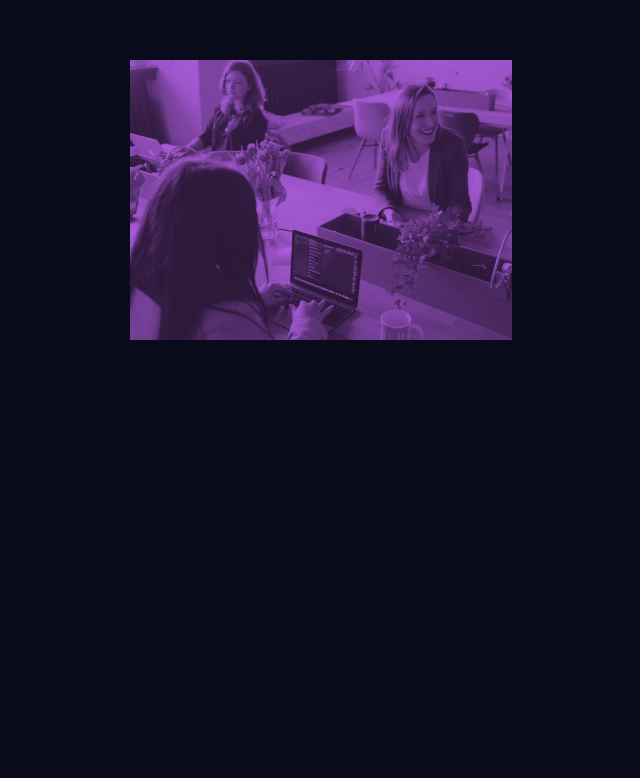
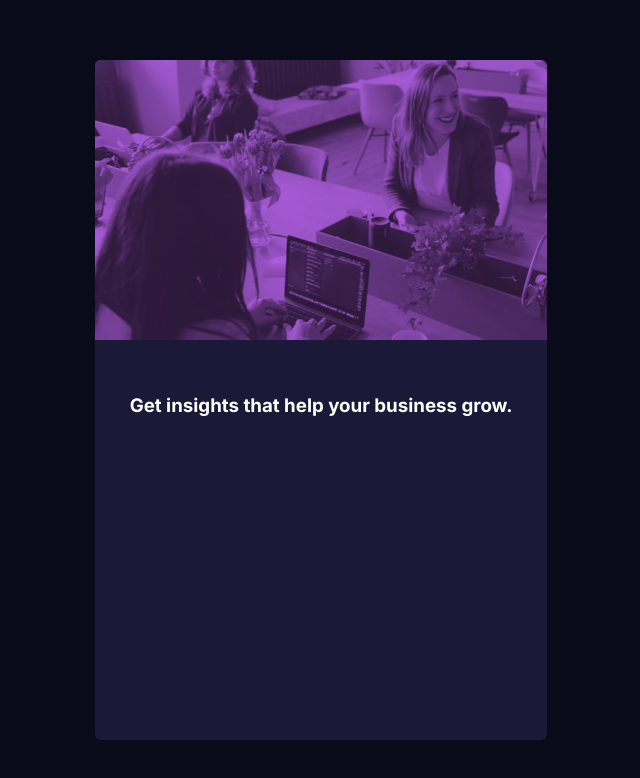
Before and after one commit to AhmedElaguab/stats-preview-card-component, a Next.js app: page / in a window 1280 px wide. Shown: the top 778 px of the page, without its empty margins (319-959 px from the left). Built offline with nearby package versions, Linux system fonts and the light colour scheme.

Commit message:
add card body styles

```diff
--- a/components/Card/Card.jsx
+++ b/components/Card/Card.jsx
@@ -11,7 +11,12 @@ export default function Card() {
           href="women working on a table"
         />
       </header>
-      <main className={classes.card_body}></main>
+      <main className={classes.card_body}>
+        <h3 className={classes.card_title}>
+          Get <spna className={classes.card_title_highlight}>insights</spna>{' '}
+          that help your business grow.
+        </h3>
+      </main>
     </div>
   )
 }
--- a/components/Card/Card.module.css
+++ b/components/Card/Card.module.css
@@ -1,5 +1,8 @@
 .card {
   color: #fff;
+  background-color: hsl(244, 38%, 16%);
+  border-radius: 6px;
+  overflow: hidden;
 }
 
 .card_header {
@@ -23,4 +26,5 @@
 }
 
 .card_body {
+  padding: 35px;
 }
```
